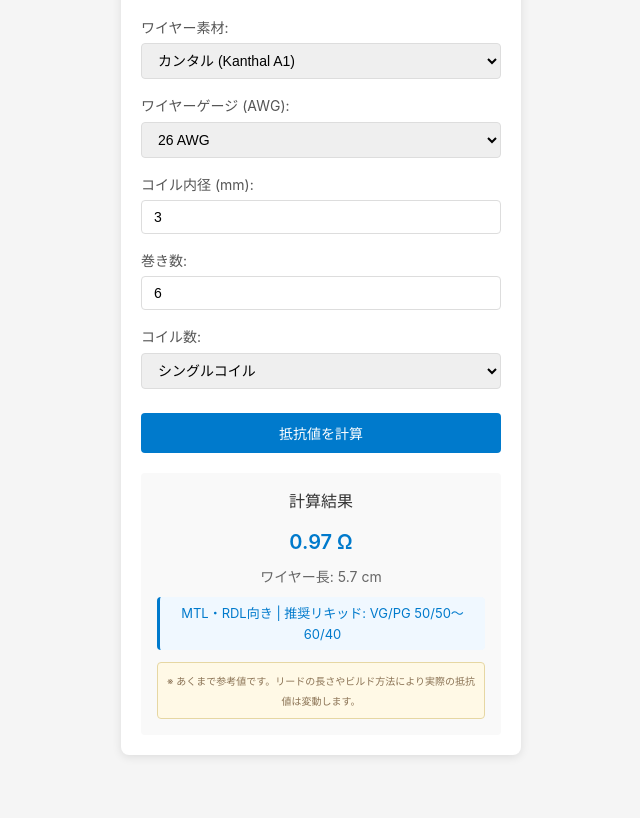
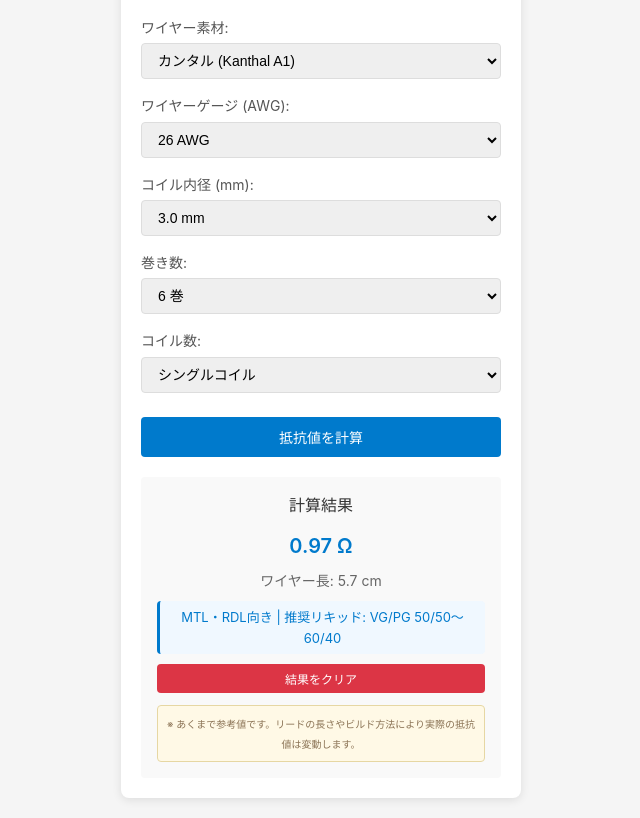
Before and after one commit to tjzmfws0f/vape-coil-calculator, a website: page index.html in a window 1280 px wide. Both pictures are taken after a click on the button "抵抗値を計算". Shown: the part 92-910 px from the top of the page, without its empty margins (319-959 px from the left). Before the commit the page ends 867 px from the top, so only its background shows below. Drawn offline with Linux system fonts and the light colour scheme.

Commit message:
Disable auto-calculation, only calculate on button click

```diff
--- a/css/style.css
+++ b/css/style.css
@@ -73,6 +73,17 @@ button:hover {
     background: #005a99;
 }
 
+#clear-button {
+    background: #dc3545;
+    margin-top: 10px;
+    font-size: 12px;
+    padding: 6px;
+}
+
+#clear-button:hover {
+    background: #c82333;
+}
+
 .result {
     margin-top: 20px;
     padding: 16px;
--- a/index.html
+++ b/index.html
@@ -31,12 +31,26 @@
 
             <div class="input-group">
                 <label for="coil-diameter">コイル内径 (mm):</label>
-                <input type="number" id="coil-diameter" value="3" min="1" max="10" step="0.5">
+                <select id="coil-diameter">
+                    <option value="2">2.0 mm</option>
+                    <option value="2.5">2.5 mm</option>
+                    <option value="3" selected>3.0 mm</option>
+                    <option value="3.5">3.5 mm</option>
+                    <option value="4">4.0 mm</option>
+                    <option value="4.5">4.5 mm</option>
+                    <option value="5">5.0 mm</option>
+                </select>
             </div>
 
             <div class="input-group">
                 <label for="wraps">巻き数:</label>
-                <input type="number" id="wraps" value="6" min="1" max="20">
+                <select id="wraps">
+                    <option value="3">3 巻</option>
+                    <option value="4">4 巻</option>
+                    <option value="5">5 巻</option>
+                    <option value="6" selected>6 巻</option>
+                    <option value="7">7 巻</option>
+                </select>
             </div>
 
             <div class="input-group">
@@ -54,6 +68,7 @@
                 <div id="resistance-result">-</div>
                 <div id="wire-length">-</div>
                 <div id="vape-style"></div>
+                <button id="clear-button" onclick="clearResults()">結果をクリア</button>
                 <div class="note">
                     <small>※ あくまで参考値です。リードの長さやビルド方法により実際の抵抗値は変動します。</small>
                 </div>
--- a/js/calculator.js
+++ b/js/calculator.js
@@ -59,10 +59,8 @@ function calculateResistance() {
     document.getElementById('result-section').style.display = 'block';
 }
 
-// 初期計算を削除し、イベントリスナーのみ設定
-document.addEventListener('change', function(e) {
-    if (e.target.matches('input, select')) calculateResistance();
-});
-document.addEventListener('input', function(e) {
-    if (e.target.matches('input[type="number"]')) calculateResistance();
-});
+function clearResults() {
+    document.getElementById('result-section').style.display = 'none';
+}
+
+// 初期計算を削除し、イベントリスナーを削除（ボタンクリック時のみ計算）
```
